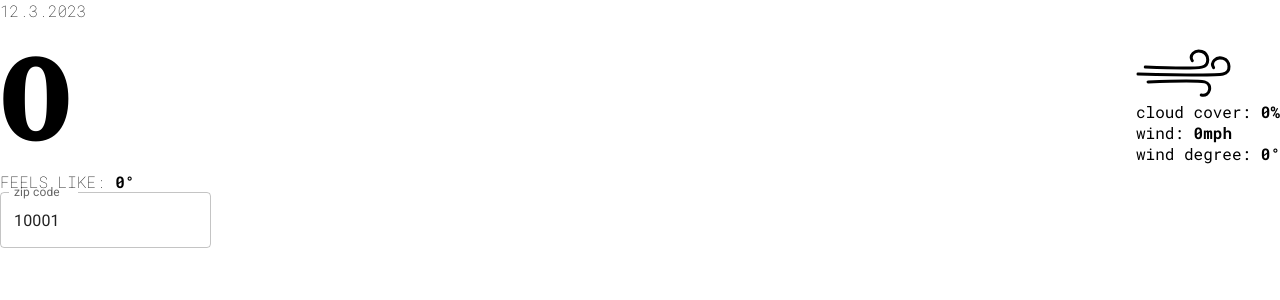
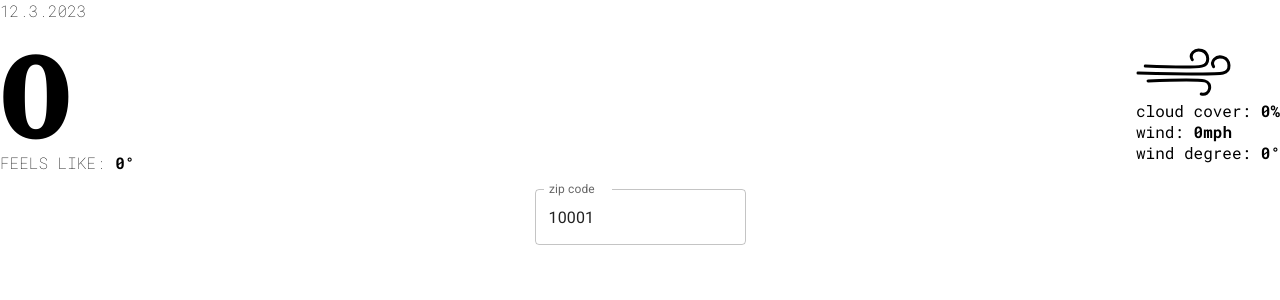
Before and after one commit to aokorodu/weather-app, a React (Create React App) app: page / in a window 1280 px wide. Shown: the top 300 px of the page. Built offline with nearby package versions, Linux system fonts and the light colour scheme; no server answers.

Commit message:
style updates

```diff
--- a/src/App.module.scss
+++ b/src/App.module.scss
@@ -7,3 +7,11 @@
   font-size: 16px;
   font-weight: 100;
 }
+
+.zipInputHolder {
+  padding: 1rem;
+  position: relative;
+  display: flex;
+  flex-direction: row;
+  justify-content: center;
+}
--- a/src/App.tsx
+++ b/src/App.tsx
@@ -84,10 +84,9 @@ function App() {
     <>
       <div className={styles.location}>{location}</div>
       <div className={styles.date}>{`${date.getMonth() + 1}.${date.getDate()}.${date.getFullYear()}`}</div>
+      <WeatherDisplay {...currentWeather.current} />
+      <div className={styles.zipInputHolder}><TextField error={!validPostcode} helperText={!validPostcode ? "improper zipcode" : ""} defaultValue={zip} id="zip" label="zip code" variant="outlined" onChange={(e) => { checkPostcode(e.target.value) }} /></div>
 
-
-      <WeatherDisplay {...currentWeather.current} />
-      <TextField error={!validPostcode} helperText={!validPostcode ? "improper zipcode" : ""} defaultValue={zip} id="zip" label="zip code" variant="outlined" onChange={(e) => { checkPostcode(e.target.value) }} />
     </>
   );
 }
--- a/src/components/weather-display/WeatherDisplay.module.scss
+++ b/src/components/weather-display/WeatherDisplay.module.scss
@@ -2,6 +2,7 @@
   font-family: "Roboto Serif", serif;
   font-size: 128px;
   font-weight: 700;
+  line-height: 115px;
 }
 
 .feelsLike {
@@ -13,10 +14,9 @@
   font-size: 36px;
 }
 
-.tempHolder {
-}
-
+.tempHolder,
 .windHolder {
+  margin-top: 1rem;
 }
 
 .dataHolder {
--- a/src/components/weather-display/index.tsx
+++ b/src/components/weather-display/index.tsx
@@ -7,11 +7,11 @@ const WeatherDisplay = ({ cloud, condition, temp_f, feelslike_f, wind_mph, wind_
     console.log('condition: ', condition)
     return (<>
         <div className={styles.dataHolder}>
-            <div className="tempHolder"> <div className={styles.temp}>{Math.round(temp_f)}</div>
+            <div className={styles.tempHolder}> <div className={styles.temp}>{Math.round(temp_f)}</div>
                 <div className={styles.feelsLike}>FEELS LIKE: <strong>{Math.round(feelslike_f)}&deg;</strong></div>
             </div>
 
-            <div className="windHolder">
+            <div className={styles.windHolder}>
                 <WindGraphic />
                 <div>cloud cover: <strong>{cloud}%</strong></div>
                 <div>wind: <strong>{wind_mph}mph {wind_dir}</strong></div>
@@ -19,10 +19,6 @@ const WeatherDisplay = ({ cloud, condition, temp_f, feelslike_f, wind_mph, wind_
             </div>
         </div>
 
-
-
-        {/* <div className={styles.conditions}>{condition.text.toUpperCase()}</div> */}
-
     </>)
 }
 
```
